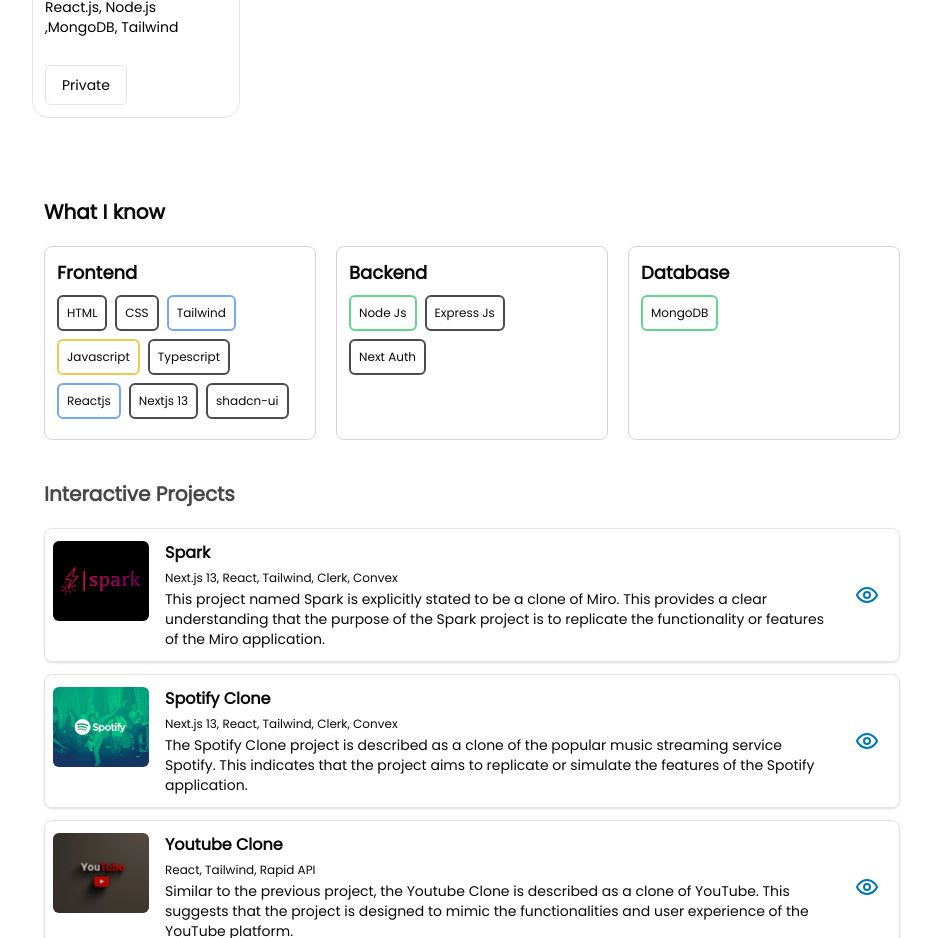
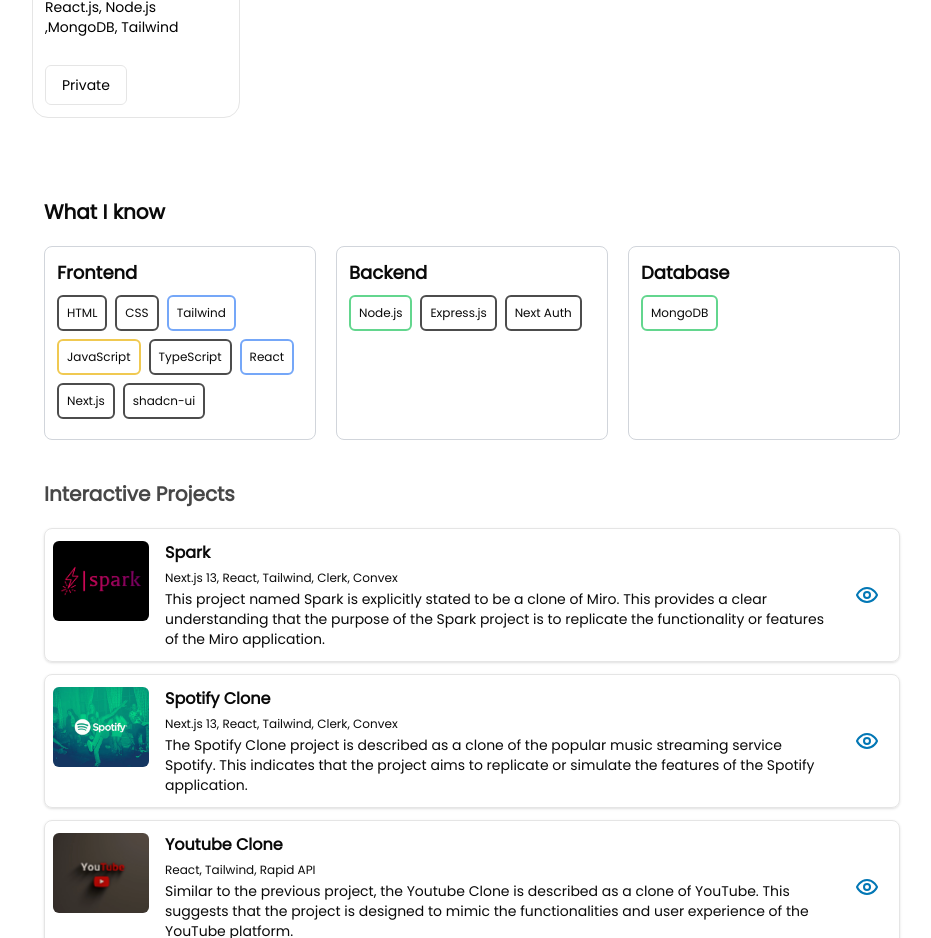
Before and after one commit to venilsutariya/portfolio, a Next.js app: page / in a window 1280 px wide. Shown: the part 1040-1978 px from the top of the page, without its empty margins (288-1219 px from the left). Built offline with nearby package versions, Linux system fonts and the light colour scheme; no server answers.

Commit message:
add code

```diff
--- a/app/(root)/_components/whatiknow.tsx
+++ b/app/(root)/_components/whatiknow.tsx
@@ -1,43 +1,74 @@
 import React from 'react';
 
-function WhatIKnow() {
+interface Technology {
+  name: string;
+  tools: string[];
+}
 
-    const arr = [
+const technologies: Technology[] = [
   {
-            name: "Frontend",
-            tech: ["HTML", "CSS", "Tailwind", "Javascript", "Typescript", "Reactjs", "Nextjs 13", "shadcn-ui"]
+    name: 'Frontend',
+    tools: ['HTML', 'CSS', 'Tailwind', 'JavaScript', 'TypeScript', 'React', 'Next.js', 'shadcn-ui'],
   },
   {
-            name: "Backend",
-            tech: ["Node Js", "Express Js", "Next Auth"]
+    name: 'Backend',
+    tools: ['Node.js', 'Express.js', 'Next Auth'],
   },
   {
-            name: "Database",
-            tech: ["MongoDB"]
+    name: 'Database',
+    tools: ['MongoDB'],
   },
-    ]
+];
 
-    return (
-        <div className='px-3 py-5'>
-            <div className='text-xl font-semibold mt-10 mb-5'>What I know</div>
-            <div className='grid grid-cols-1 md:grid-cols-2 lg:grid-cols-3 gap-5'>
-                {arr.map((item, index) => (
-                    <div key={index} className='flex flex-col p-3 rounded-lg border border-gray-300 dark:border-gray-600'>
-                        <div className='mb-2 text-lg font-bold'>{item.name}</div>
-                        <div className='flex flex-wrap'>
-                            {item.tech.map((tech, index) => (
-                                <button key={index} className={`text-xs p-2 cursor-default border-2 border-opacity-70 me-2 mb-2 rounded-md
-                            ${tech === "Tailwind" ? "border-blue-500" : tech === "Javascript" ? "border-yellow-500" : tech === "Reactjs" ? "border-blue-500" : tech === "Node Js" ? "border-green-500" : tech === "MongoDB" ? "border-green-500" : "border-black dark:border-white/20"}
-                            `}>
-                                    {tech}
+interface TechnologyItemProps {
+  name: string;
+  tools: string[];
+}
+
+const TechnologyItem = ({ name, tools }: TechnologyItemProps) => (
+  <div className="flex flex-col p-3 rounded-lg border border-gray-300 dark:border-gray-600">
+    <div className="mb-2 text-lg font-bold">{name}</div>
+    <div className="flex flex-wrap">
+      {tools.map((tool, index) => (
+        <button
+          key={index}
+          className={`text-xs p-2 cursor-default border-2 border-opacity-70 me-2 mb-2 rounded-md ${getButtonColor(tool)}`}
+        >
+          {tool}
         </button>
       ))}
     </div>
   </div>
+);
+
+const getButtonColor = (tool: string) => {
+  switch (tool) {
+    case 'Tailwind':
+      return 'border-blue-500';
+    case 'JavaScript':
+      return 'border-yellow-500';
+    case 'React':
+      return 'border-blue-500';
+    case 'Node.js':
+      return 'border-green-500';
+    case 'MongoDB':
+      return 'border-green-500';
+    default:
+      return 'border-black dark:border-white/20';
+  }
+};
+
+interface WhatIKnowProps {}
+
+const WhatIKnow: React.FC<WhatIKnowProps> = () => (
+  <div className="px-3 py-5">
+    <div className="text-xl font-semibold mt-10 mb-5">What I know</div>
+    <div className="grid grid-cols-1 md:grid-cols-2 lg:grid-cols-3 gap-5">
+      {technologies.map(({ name, tools }, index) => (
+        <TechnologyItem key={index} name={name} tools={tools} />
       ))}
     </div>
   </div>
 );
-}
 
 export default WhatIKnow;
--- a/components/customUi/sidebar.tsx
+++ b/components/customUi/sidebar.tsx
@@ -41,11 +41,6 @@
             icon: FileText,
             href: "/resume",
         },
-        // {
-        //     name: "Products",
-        //     icon: PackageSearch,
-        //     href: "/products",
-        // },
     ];
 
     return (
--- a/components/ui/dialog.tsx
+++ b/components/ui/dialog.tsx
@@ -21,7 +21,7 @@
   <DialogPrimitive.Overlay
     ref={ref}
     className={cn(
-      "fixed inset-0 z-50 bg-black/80  data-[state=open]:animate-in data-[state=closed]:animate-out data-[state=closed]:fade-out-0 data-[state=open]:fade-in-0",
+      "fixed inset-0 z-50 bg-black/80  data-[state=open]:animate-in data-[state=closed]:animate-out data-[state=closed]:fade-out-0 data-[state=open]:fade-in-0 backdrop-blur-md",
       className
     )}
     {...props}
```
Lines whose indentation alone changed are shown as unchanged.
